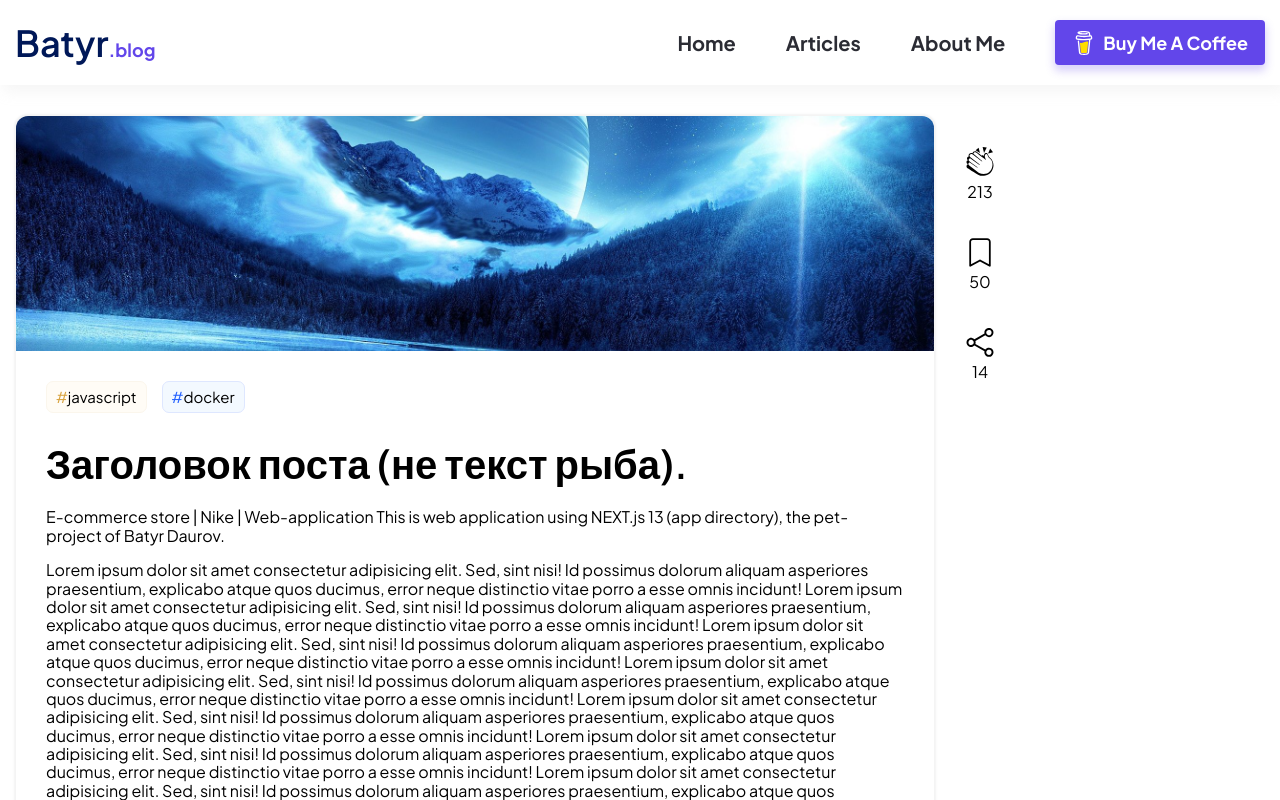
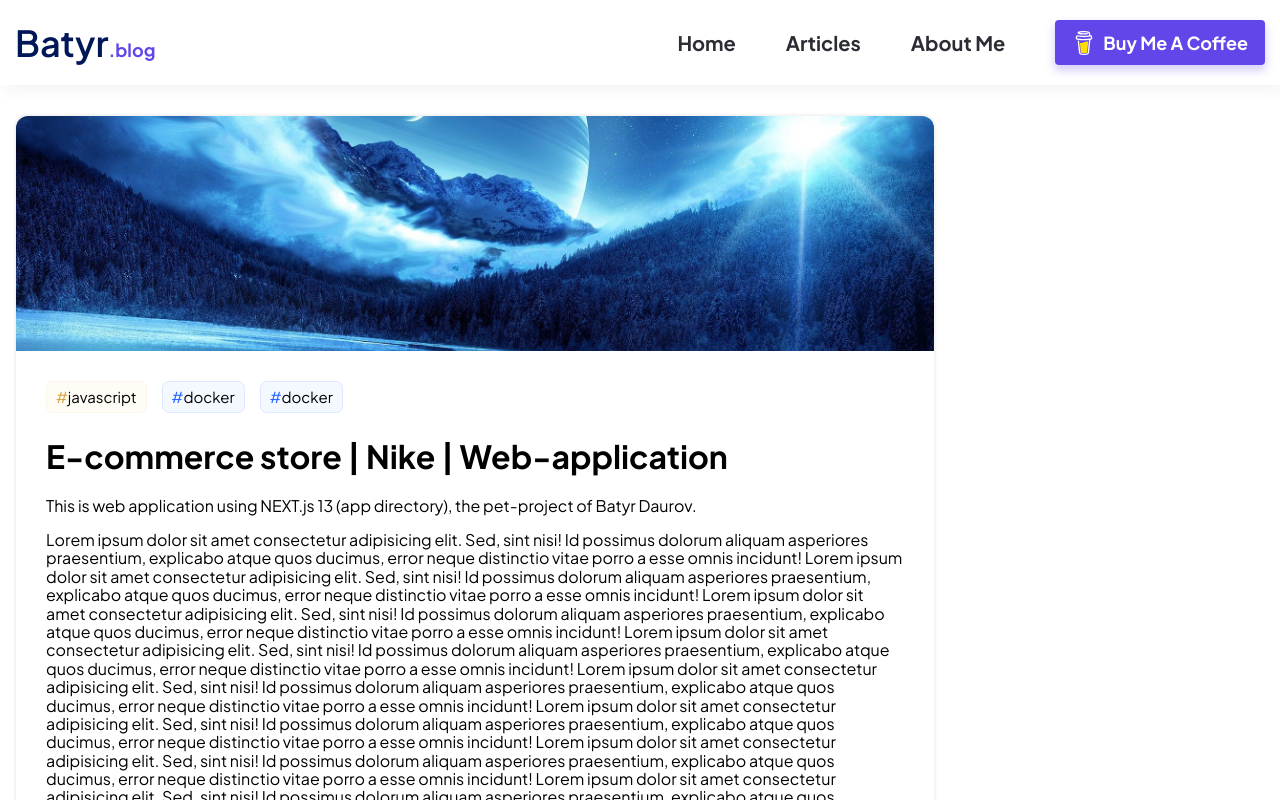
Before and after one commit to BatyrDaurov/blog-next, a Next.js app: page /articles/1 in a window 1280 px wide. Shown: the top 800 px of the page. Built offline with nearby package versions, Linux system fonts and the light colour scheme.

Commit message:
style: finish article page

```diff
--- a/src/UI/buttons/button-article-slide/ButtonArticleSlide.module.scss
+++ b/src/UI/buttons/button-article-slide/ButtonArticleSlide.module.scss
@@ -11,6 +11,7 @@ $color-bg-hover: rgba(93, 113, 221, 0.1);
   font-weight: 200;
   font-size: 18px;
   line-height: 23px;
+  text-align: center;
 
   border-radius: 8px;
   color: $color-text;
--- a/src/UI/buttons/button-article-slide/ButtonArticleSlide.tsx
+++ b/src/UI/buttons/button-article-slide/ButtonArticleSlide.tsx
@@ -5,18 +5,19 @@ import s from './ButtonArticleSlide.module.scss';
 type Props = {
   children: React.ReactNode;
   isNextSlide: boolean;
+  href: string;
 };
 
-const ButtonArticleSlide = ({ children, isNextSlide }: Props) => {
+const ButtonArticleSlide = ({ children, isNextSlide, href }: Props) => {
   if (isNextSlide) {
     return (
-      <Link href="/" className={`link-reset ${s.button}`}>
+      <Link href={href} className={`link-reset ${s.button}`}>
         {children}
       </Link>
     );
   } else {
     return (
-      <Link href="/" className={`link-reset ${s.button}`}>
+      <Link href={href} className={`link-reset ${s.button}`}>
         {children}
       </Link>
     );
--- a/src/UI/buttons/index.ts
+++ b/src/UI/buttons/index.ts
@@ -1,3 +1,4 @@
+import ButtonArticleSlide from './button-article-slide/ButtonArticleSlide';
 import PrimaryButton from './button-primary/PrimaryButton';
 
-export { PrimaryButton };
+export { PrimaryButton, ButtonArticleSlide };
--- a/src/modules/article-page/components/article-info/ArticleInfo.module.scss
+++ b/src/modules/article-page/components/article-info/ArticleInfo.module.scss
@@ -1,3 +1,4 @@
+@import './../../../../styles/mixins/breakpoint';
 .article {
   max-width: 920px;
   width: 100%;
@@ -5,17 +6,28 @@
   background-color: #fff;
   border: 1px solid #f4f4f4;
   box-shadow: 0px 0px 3px rgba(0, 0, 0, 0.1);
+  @include mobile {
+    margin-left: -15px;
+    width: calc(100% + 30px);
+    border: 0;
+  }
   &__banner {
     position: relative;
     width: 100%;
     height: 235px;
     border-radius: 12px 12px 0px 0px;
+    @include mobile {
+      border-radius: 0;
+    }
     img {
       border-radius: inherit;
     }
   }
   &__info {
     padding: 30px;
+    @include mobile {
+      padding: 20px;
+    }
   }
   &__title {
     margin: 0;
@@ -31,4 +43,14 @@
   display: flex;
   gap: 30px;
   margin: 30px 0;
+  flex-direction: column;
+  @include mobile {
+    margin-top: 0;
+  }
+  @include interaction-height-breakpoint {
+    display: flex;
+    flex-direction: row;
+    gap: 30px;
+    margin: 30px 0;
+  }
 }
--- a/src/modules/article-page/components/article-info/ArticleInfo.tsx
+++ b/src/modules/article-page/components/article-info/ArticleInfo.tsx
@@ -8,7 +8,7 @@ import s from './ArticleInfo.module.scss';
 type Props = {};
 
 const ArticleInfo = (props: Props) => {
-  const text = `E-commerce store | Nike | Web-application
+  const text = `# E-commerce store | Nike | Web-application
   This is web application using NEXT.js 13 (app directory), the pet-project of Batyr Daurov.
 
   Lorem ipsum dolor sit amet consectetur adipisicing elit. Sed, sint nisi!
@@ -96,9 +96,6 @@ const ArticleInfo = (props: Props) => {
           </div>
           <div className={s.article__info}>
             <ArticleTags />
-            <h1 className={s.article__title}>
-              Заголовок поста (не текст рыба).
-            </h1>
             <ReactMarkdown>{text}</ReactMarkdown>
           </div>
         </article>
--- a/src/modules/article-page/components/article-navigation/ArticleNavigation.module.scss
+++ b/src/modules/article-page/components/article-navigation/ArticleNavigation.module.scss
@@ -1,7 +1,12 @@
+@import './../../../../styles/mixins/breakpoint';
 .navigation {
   max-width: 920px;
   margin-bottom: 2rem;
   width: 100%;
   display: flex;
   justify-content: space-between;
+  gap: 1rem;
+  @include mobile {
+    flex-direction: column-reverse;
+  }
 }
--- a/src/modules/article-page/components/article-navigation/ArticleNavigation.tsx
+++ b/src/modules/article-page/components/article-navigation/ArticleNavigation.tsx
@@ -1,14 +1,17 @@
-import ButtonArticleSlide from '../../../../UI/buttons/button-article-slide/ButtonArticleSlide';
+import { useRouter } from 'next/router';
+import { ButtonArticleSlide } from '../../../../UI/buttons';
+import { getArticle } from '../../helpers/getArticle';
 import s from './ArticleNavigation.module.scss';
 type Props = {};
 
 const ArticleNavigation = (props: Props) => {
+  const router = useRouter();
   return (
     <div className={s.navigation}>
-      <ButtonArticleSlide isNextSlide={false}>
+      <ButtonArticleSlide href={getArticle('prev', router)} isNextSlide={false}>
         Предыдущая статья
       </ButtonArticleSlide>
-      <ButtonArticleSlide isNextSlide={false}>
+      <ButtonArticleSlide href={getArticle('next', router)} isNextSlide={false}>
         Следующая статья
       </ButtonArticleSlide>
     </div>
--- a/src/modules/article-page/components/article-react/ArticleReact.module.scss
+++ b/src/modules/article-page/components/article-react/ArticleReact.module.scss
@@ -1,12 +1,23 @@
+@import './../../../../styles/mixins/breakpoint';
 .interactions {
+  max-width: 920px;
+  padding: 0.5rem 1rem;
+  @include interaction-height-breakpoint {
     padding: 2em;
     padding-left: 0;
     padding-bottom: 0;
+  }
   &__list {
+    position: static;
+    display: flex;
+    flex-direction: row;
+    justify-content: space-between;
+    @include interaction-height-breakpoint {
       position: fixed;
       display: flex;
       flex-direction: column;
       gap: 35px;
+    }
   }
 }
 .interaction {
--- a/src/modules/article-page/components/article-tags/ArticleTags.module.scss
+++ b/src/modules/article-page/components/article-tags/ArticleTags.module.scss
@@ -1,6 +1,7 @@
 .tags {
   margin-bottom: 25px;
   display: flex;
+  flex-wrap: wrap;
   gap: 15px;
 }
 .tag {
--- a/src/modules/article-page/components/article-tags/ArticleTags.tsx
+++ b/src/modules/article-page/components/article-tags/ArticleTags.tsx
@@ -17,6 +17,21 @@ const ArticleTags = (props: Props) => {
         border: {
           normal: '#FBF6EC',
           hover: '#FFEAC2',
+        },
+      },
+    },
+    {
+      url: '/articles/1',
+      label: 'docker',
+      styles: {
+        prefix: '#2562FF',
+        background: {
+          normal: '#F3F9FF',
+          hover: '#DCEEFF',
+        },
+        border: {
+          normal: '#DEE7FF',
+          hover: '#C2D3FF',
         },
       },
     },
--- /dev/null
+++ b/src/modules/article-page/helpers/getArticle.ts
@@ -0,0 +1,19 @@
+import { NextRouter } from 'next/router';
+
+export function getArticle(side: string, router: NextRouter) {
+  const { id } = router.query;
+  let prevArticle = Number(id);
+  let nextArticle;
+
+  if (id) {
+    nextArticle = prevArticle + 1;
+  } else if (prevArticle > 2) {
+    prevArticle = prevArticle - 1;
+  }
+
+  if (side === 'next') {
+    return String(nextArticle);
+  } else {
+    return String(prevArticle);
+  }
+}
--- a/src/styles/mixins/_breakpoint.scss
+++ b/src/styles/mixins/_breakpoint.scss
@@ -34,3 +34,14 @@
     @content;
   }
 }
+
+@mixin interaction-width-breakpoint {
+  @media (min-width: (1024px)) {
+    @content;
+  }
+}
+@mixin interaction-height-breakpoint {
+  @media (min-height: (945px)) {
+    @content;
+  }
+}
```
Lines whose indentation alone changed are shown as unchanged.
